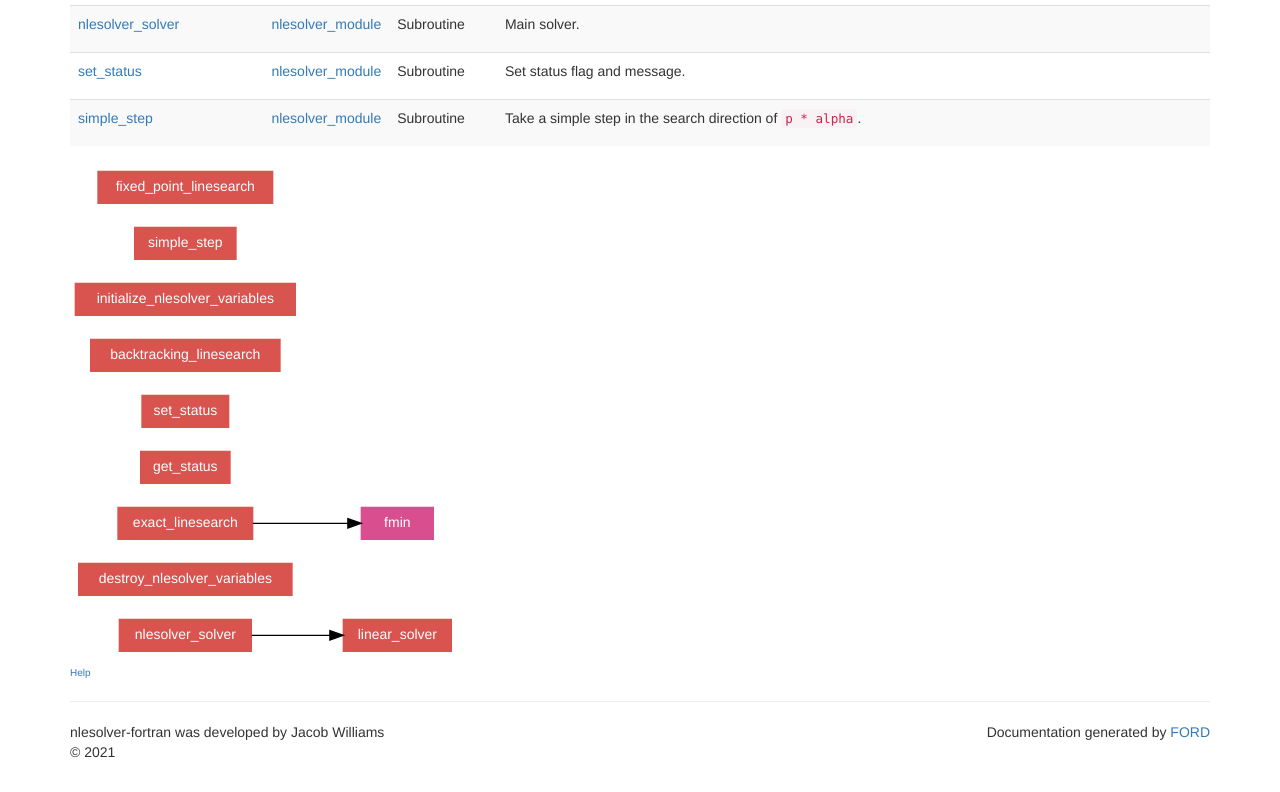
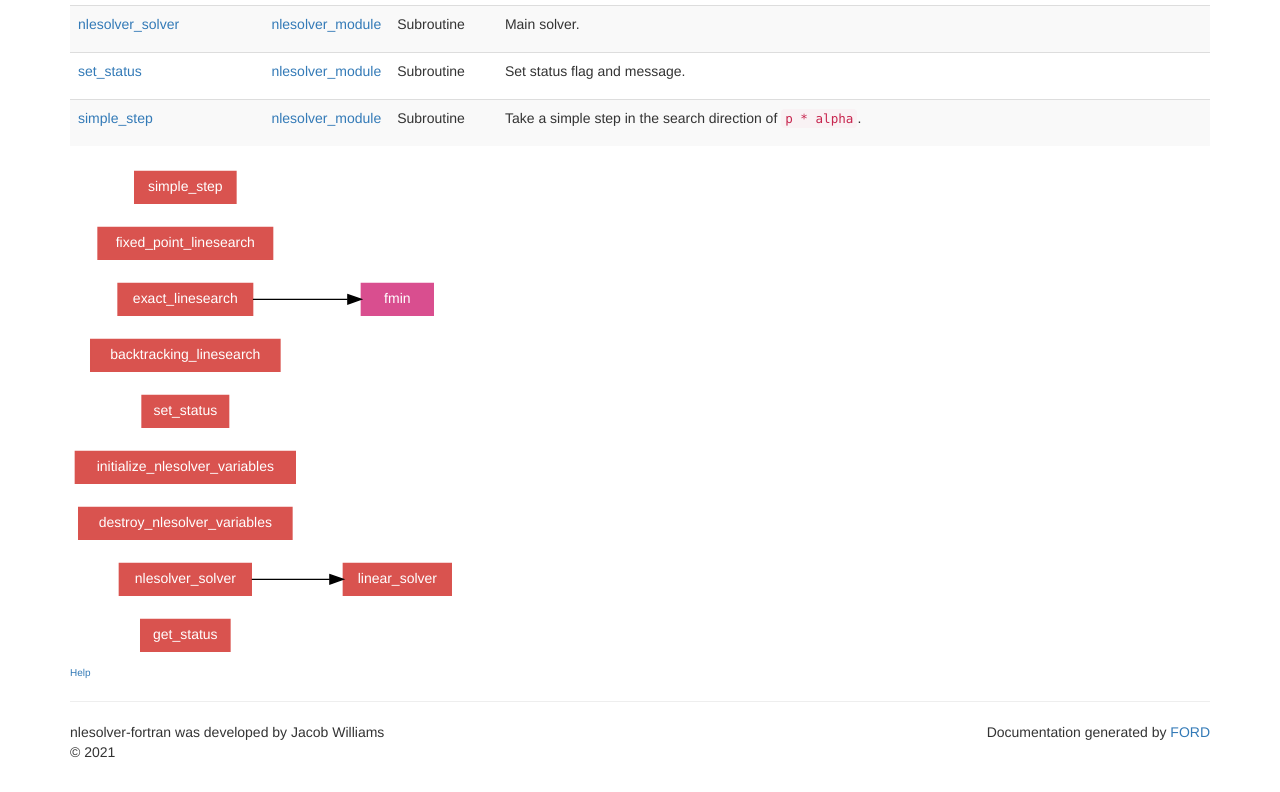
Before and after one commit to jacobwilliams/nlesolver-fortran, a plain HTML site: page lists/procedures.html in a window 1280 px wide. Shown: the part 708-1500 px from the top of the page. Drawn offline with nearby package versions, Linux system fonts and the light colour scheme; some packages are replaced by stand-ins of ours.

Commit message:
Deploying to gh-pages from @ jacobwilliams/nlesolver-fortran@e7c6f5c08b146fd548cf1e47cebe687fdde331ce 🚀

```diff
--- a/lists/procedures.html
+++ b/lists/procedures.html
@@ -163,114 +163,114 @@ number of points and picks the one with the minimum function value.</p></td></tr
 <g id="call~~graph~~CallGraph" class="graph" transform="scale(1 1) rotate(0) translate(4 364)">
 <title>call~~graph~~CallGraph</title>
 <polygon fill="white" stroke="transparent" points="-4,4 -4,-364 286,-364 286,4 -4,4"/>
+<!-- proc~get_status -->
+<g id="call~~graph~~CallGraph_node1" class="node">
+<title>proc~get_status</title>
+<g id="a_call~~graph~~CallGraph_node1"><a xlink:href=".././proc/get_status.html" xlink:title="get_status">
+<polygon fill="#d9534f" stroke="#d9534f" points="116,-24 49,-24 49,0 116,0 116,-24"/>
+<text text-anchor="middle" x="82.5" y="-9.6" font-family="Helvetica,sans-Serif" font-size="10.50" fill="white">get_status</text>
+</a>
+</g>
+</g>
 <!-- proc~linear_solver -->
-<g id="call~~graph~~CallGraph_node1" class="node">
+<g id="call~~graph~~CallGraph_node2" class="node">
 <title>proc~linear_solver</title>
-<g id="a_call~~graph~~CallGraph_node1"><a xlink:href=".././proc/linear_solver.html" xlink:title="linear_solver">
-<polygon fill="#d9534f" stroke="#d9534f" points="282,-24 201,-24 201,0 282,0 282,-24"/>
-<text text-anchor="middle" x="241.5" y="-9.6" font-family="Helvetica,sans-Serif" font-size="10.50" fill="white">linear_solver</text>
+<g id="a_call~~graph~~CallGraph_node2"><a xlink:href=".././proc/linear_solver.html" xlink:title="linear_solver">
+<polygon fill="#d9534f" stroke="#d9534f" points="282,-66 201,-66 201,-42 282,-42 282,-66"/>
+<text text-anchor="middle" x="241.5" y="-51.6" font-family="Helvetica,sans-Serif" font-size="10.50" fill="white">linear_solver</text>
 </a>
 </g>
 </g>
 <!-- proc~destroy_nlesolver_variables -->
-<g id="call~~graph~~CallGraph_node2" class="node">
+<g id="call~~graph~~CallGraph_node3" class="node">
 <title>proc~destroy_nlesolver_variables</title>
-<g id="a_call~~graph~~CallGraph_node2"><a xlink:href=".././proc/destroy_nlesolver_variables.html" xlink:title="destroy_nlesolver_variables">
-<polygon fill="#d9534f" stroke="#d9534f" points="162.5,-66 2.5,-66 2.5,-42 162.5,-42 162.5,-66"/>
-<text text-anchor="middle" x="82.5" y="-51.6" font-family="Helvetica,sans-Serif" font-size="10.50" fill="white">destroy_nlesolver_variables</text>
+<g id="a_call~~graph~~CallGraph_node3"><a xlink:href=".././proc/destroy_nlesolver_variables.html" xlink:title="destroy_nlesolver_variables">
+<polygon fill="#d9534f" stroke="#d9534f" points="162.5,-108 2.5,-108 2.5,-84 162.5,-84 162.5,-108"/>
+<text text-anchor="middle" x="82.5" y="-93.6" font-family="Helvetica,sans-Serif" font-size="10.50" fill="white">destroy_nlesolver_variables</text>
 </a>
 </g>
 </g>
-<!-- proc~exact_linesearch -->
-<g id="call~~graph~~CallGraph_node3" class="node">
-<title>proc~exact_linesearch</title>
-<g id="a_call~~graph~~CallGraph_node3"><a xlink:href=".././proc/exact_linesearch.html" xlink:title="exact_linesearch">
-<polygon fill="#d9534f" stroke="#d9534f" points="133,-108 32,-108 32,-84 133,-84 133,-108"/>
-<text text-anchor="middle" x="82.5" y="-93.6" font-family="Helvetica,sans-Serif" font-size="10.50" fill="white">exact_linesearch</text>
+<!-- proc~initialize_nlesolver_variables -->
+<g id="call~~graph~~CallGraph_node4" class="node">
+<title>proc~initialize_nlesolver_variables</title>
+<g id="a_call~~graph~~CallGraph_node4"><a xlink:href=".././proc/initialize_nlesolver_variables.html" xlink:title="initialize_nlesolver_variables">
+<polygon fill="#d9534f" stroke="#d9534f" points="165,-150 0,-150 0,-126 165,-126 165,-150"/>
+<text text-anchor="middle" x="82.5" y="-135.6" font-family="Helvetica,sans-Serif" font-size="10.50" fill="white">initialize_nlesolver_variables</text>
 </a>
 </g>
 </g>
-<!-- proc~fmin -->
-<g id="call~~graph~~CallGraph_node7" class="node">
-<title>proc~fmin</title>
-<g id="a_call~~graph~~CallGraph_node7"><a xlink:href=".././proc/fmin.html" xlink:title="fmin">
-<polygon fill="#d94e8f" stroke="#d94e8f" points="268.5,-108 214.5,-108 214.5,-84 268.5,-84 268.5,-108"/>
-<text text-anchor="middle" x="241.5" y="-93.6" font-family="Helvetica,sans-Serif" font-size="10.50" fill="white">fmin</text>
+<!-- proc~nlesolver_solver -->
+<g id="call~~graph~~CallGraph_node5" class="node">
+<title>proc~nlesolver_solver</title>
+<g id="a_call~~graph~~CallGraph_node5"><a xlink:href=".././proc/nlesolver_solver.html" xlink:title="nlesolver_solver">
+<polygon fill="#d9534f" stroke="#d9534f" points="132,-66 33,-66 33,-42 132,-42 132,-66"/>
+<text text-anchor="middle" x="82.5" y="-51.6" font-family="Helvetica,sans-Serif" font-size="10.50" fill="white">nlesolver_solver</text>
 </a>
 </g>
 </g>
-<!-- proc~exact_linesearch&#45;&gt;proc~fmin -->
+<!-- proc~nlesolver_solver&#45;&gt;proc~linear_solver -->
 <g id="call~~graph~~CallGraph_edge1" class="edge">
-<title>proc~exact_linesearch&#45;&gt;proc~fmin</title>
-<path fill="none" stroke="#000000" d="M133.18,-96C156.23,-96 183.14,-96 204.24,-96"/>
-<polygon fill="#000000" stroke="#000000" points="204.4,-99.5 214.4,-96 204.4,-92.5 204.4,-99.5"/>
-</g>
-<!-- proc~get_status -->
-<g id="call~~graph~~CallGraph_node4" class="node">
-<title>proc~get_status</title>
-<g id="a_call~~graph~~CallGraph_node4"><a xlink:href=".././proc/get_status.html" xlink:title="get_status">
-<polygon fill="#d9534f" stroke="#d9534f" points="116,-150 49,-150 49,-126 116,-126 116,-150"/>
-<text text-anchor="middle" x="82.5" y="-135.6" font-family="Helvetica,sans-Serif" font-size="10.50" fill="white">get_status</text>
-</a>
-</g>
+<title>proc~nlesolver_solver&#45;&gt;proc~linear_solver</title>
+<path fill="none" stroke="#000000" d="M132.32,-54C150.92,-54 172.14,-54 190.83,-54"/>
+<polygon fill="#000000" stroke="#000000" points="190.92,-57.5 200.92,-54 190.92,-50.5 190.92,-57.5"/>
 </g>
 <!-- proc~set_status -->
-<g id="call~~graph~~CallGraph_node5" class="node">
+<g id="call~~graph~~CallGraph_node6" class="node">
 <title>proc~set_status</title>
-<g id="a_call~~graph~~CallGraph_node5"><a xlink:href=".././proc/set_status.html" xlink:title="set_status">
+<g id="a_call~~graph~~CallGraph_node6"><a xlink:href=".././proc/set_status.html" xlink:title="set_status">
 <polygon fill="#d9534f" stroke="#d9534f" points="115,-192 50,-192 50,-168 115,-168 115,-192"/>
 <text text-anchor="middle" x="82.5" y="-177.6" font-family="Helvetica,sans-Serif" font-size="10.50" fill="white">set_status</text>
 </a>
 </g>
 </g>
 <!-- proc~backtracking_linesearch -->
-<g id="call~~graph~~CallGraph_node6" class="node">
+<g id="call~~graph~~CallGraph_node7" class="node">
 <title>proc~backtracking_linesearch</title>
-<g id="a_call~~graph~~CallGraph_node6"><a xlink:href=".././proc/backtracking_linesearch.html" xlink:title="backtracking_linesearch">
+<g id="a_call~~graph~~CallGraph_node7"><a xlink:href=".././proc/backtracking_linesearch.html" xlink:title="backtracking_linesearch">
 <polygon fill="#d9534f" stroke="#d9534f" points="153.5,-234 11.5,-234 11.5,-210 153.5,-210 153.5,-234"/>
 <text text-anchor="middle" x="82.5" y="-219.6" font-family="Helvetica,sans-Serif" font-size="10.50" fill="white">backtracking_linesearch</text>
 </a>
 </g>
 </g>
-<!-- proc~nlesolver_solver -->
+<!-- proc~exact_linesearch -->
 <g id="call~~graph~~CallGraph_node8" class="node">
-<title>proc~nlesolver_solver</title>
-<g id="a_call~~graph~~CallGraph_node8"><a xlink:href=".././proc/nlesolver_solver.html" xlink:title="nlesolver_solver">
-<polygon fill="#d9534f" stroke="#d9534f" points="132,-24 33,-24 33,0 132,0 132,-24"/>
-<text text-anchor="middle" x="82.5" y="-9.6" font-family="Helvetica,sans-Serif" font-size="10.50" fill="white">nlesolver_solver</text>
+<title>proc~exact_linesearch</title>
+<g id="a_call~~graph~~CallGraph_node8"><a xlink:href=".././proc/exact_linesearch.html" xlink:title="exact_linesearch">
+<polygon fill="#d9534f" stroke="#d9534f" points="133,-276 32,-276 32,-252 133,-252 133,-276"/>
+<text text-anchor="middle" x="82.5" y="-261.6" font-family="Helvetica,sans-Serif" font-size="10.50" fill="white">exact_linesearch</text>
 </a>
 </g>
 </g>
-<!-- proc~nlesolver_solver&#45;&gt;proc~linear_solver -->
+<!-- proc~fmin -->
+<g id="call~~graph~~CallGraph_node10" class="node">
+<title>proc~fmin</title>
+<g id="a_call~~graph~~CallGraph_node10"><a xlink:href=".././proc/fmin.html" xlink:title="fmin">
+<polygon fill="#d94e8f" stroke="#d94e8f" points="268.5,-276 214.5,-276 214.5,-252 268.5,-252 268.5,-276"/>
+<text text-anchor="middle" x="241.5" y="-261.6" font-family="Helvetica,sans-Serif" font-size="10.50" fill="white">fmin</text>
+</a>
+</g>
+</g>
+<!-- proc~exact_linesearch&#45;&gt;proc~fmin -->
 <g id="call~~graph~~CallGraph_edge2" class="edge">
-<title>proc~nlesolver_solver&#45;&gt;proc~linear_solver</title>
-<path fill="none" stroke="#000000" d="M132.32,-12C150.92,-12 172.14,-12 190.83,-12"/>
-<polygon fill="#000000" stroke="#000000" points="190.92,-15.5 200.92,-12 190.92,-8.5 190.92,-15.5"/>
+<title>proc~exact_linesearch&#45;&gt;proc~fmin</title>
+<path fill="none" stroke="#000000" d="M133.18,-264C156.23,-264 183.14,-264 204.24,-264"/>
+<polygon fill="#000000" stroke="#000000" points="204.4,-267.5 214.4,-264 204.4,-260.5 204.4,-267.5"/>
 </g>
-<!-- proc~initialize_nlesolver_variables -->
+<!-- proc~fixed_point_linesearch -->
 <g id="call~~graph~~CallGraph_node9" class="node">
-<title>proc~initialize_nlesolver_variables</title>
-<g id="a_call~~graph~~CallGraph_node9"><a xlink:href=".././proc/initialize_nlesolver_variables.html" xlink:title="initialize_nlesolver_variables">
-<polygon fill="#d9534f" stroke="#d9534f" points="165,-276 0,-276 0,-252 165,-252 165,-276"/>
-<text text-anchor="middle" x="82.5" y="-261.6" font-family="Helvetica,sans-Serif" font-size="10.50" fill="white">initialize_nlesolver_variables</text>
+<title>proc~fixed_point_linesearch</title>
+<g id="a_call~~graph~~CallGraph_node9"><a xlink:href=".././proc/fixed_point_linesearch.html" xlink:title="fixed_point_linesearch">
+<polygon fill="#d9534f" stroke="#d9534f" points="148,-318 17,-318 17,-294 148,-294 148,-318"/>
+<text text-anchor="middle" x="82.5" y="-303.6" font-family="Helvetica,sans-Serif" font-size="10.50" fill="white">fixed_point_linesearch</text>
 </a>
 </g>
 </g>
 <!-- proc~simple_step -->
-<g id="call~~graph~~CallGraph_node10" class="node">
+<g id="call~~graph~~CallGraph_node11" class="node">
 <title>proc~simple_step</title>
-<g id="a_call~~graph~~CallGraph_node10"><a xlink:href=".././proc/simple_step.html" xlink:title="simple_step">
-<polygon fill="#d9534f" stroke="#d9534f" points="120.5,-318 44.5,-318 44.5,-294 120.5,-294 120.5,-318"/>
-<text text-anchor="middle" x="82.5" y="-303.6" font-family="Helvetica,sans-Serif" font-size="10.50" fill="white">simple_step</text>
-</a>
-</g>
-</g>
-<!-- proc~fixed_point_linesearch -->
-<g id="call~~graph~~CallGraph_node11" class="node">
-<title>proc~fixed_point_linesearch</title>
-<g id="a_call~~graph~~CallGraph_node11"><a xlink:href=".././proc/fixed_point_linesearch.html" xlink:title="fixed_point_linesearch">
-<polygon fill="#d9534f" stroke="#d9534f" points="148,-360 17,-360 17,-336 148,-336 148,-360"/>
-<text text-anchor="middle" x="82.5" y="-345.6" font-family="Helvetica,sans-Serif" font-size="10.50" fill="white">fixed_point_linesearch</text>
+<g id="a_call~~graph~~CallGraph_node11"><a xlink:href=".././proc/simple_step.html" xlink:title="simple_step">
+<polygon fill="#d9534f" stroke="#d9534f" points="120.5,-360 44.5,-360 44.5,-336 120.5,-336 120.5,-360"/>
+<text text-anchor="middle" x="82.5" y="-345.6" font-family="Helvetica,sans-Serif" font-size="10.50" fill="white">simple_step</text>
 </a>
 </g>
 </g>
```
Also changed, not shown: proc/backtracking_linesearch.html (+1 -1 lines), sourcefile/nlesolver_module.f90.html (+1 -1 lines), tipuesearch/tipuesearch_content.js, 1 other file.
